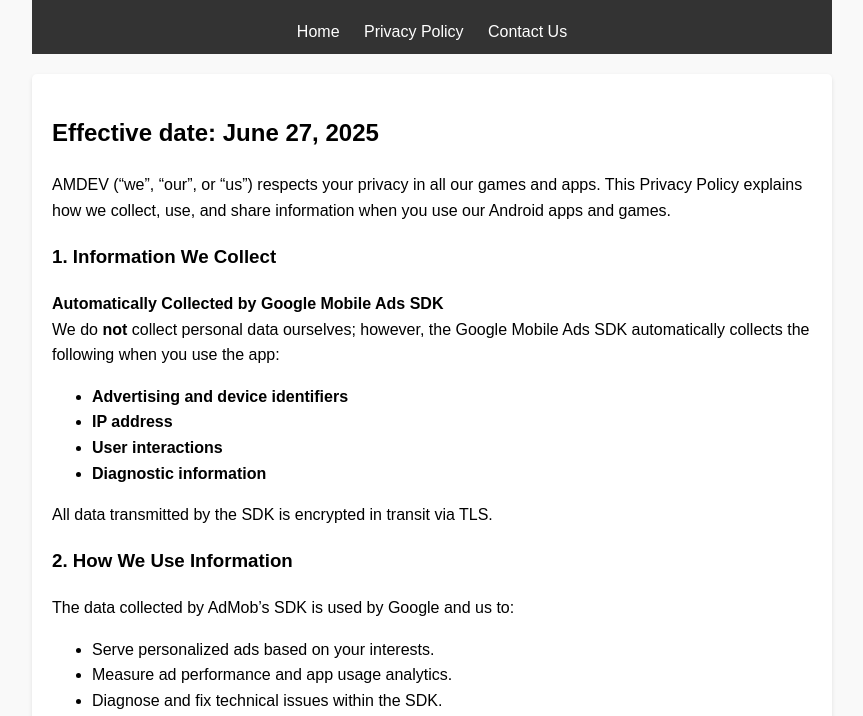
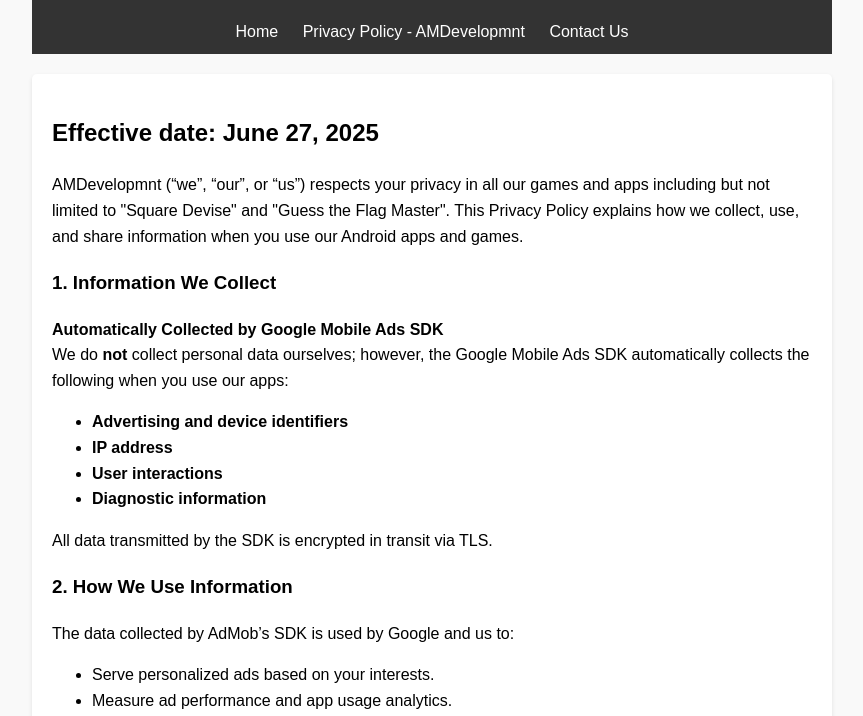
Before and after one commit to AMmoJo/Square-Devise-Website, a plain HTML site: page PrivacyPolicy.html in a window 1280 px wide. Shown: the part 84-800 px from the top of the page, without its empty margins (208-1071 px from the left). Drawn offline with Linux system fonts and the light colour scheme.

Commit message:
upadated policy

```diff
--- a/privacy-policy.html
+++ b/PrivacyPolicy.html
@@ -11,16 +11,16 @@
     <h1>Privacy Policy</h1>
     <nav>
       <a href="index.html">Home</a>
-      <a href="privacy-policy.html">Privacy Policy</a>
+      <a href="privacy-policy.html">Privacy Policy - AMDevelopmnt</a>
       <a href="contact.html">Contact Us</a>
     </nav>
   </header>
   <main>
     <h2>Effective date: June 27, 2025</h2>
-    <p>AMDEV (“we”, “our”, or “us”) respects your privacy in all our games and apps. This Privacy Policy explains how we collect, use, and share information when you use our Android apps and games.</p>
+    <p>AMDevelopmnt (“we”, “our”, or “us”) respects your privacy in all our games and apps including but not limited to "Square Devise" and "Guess the Flag Master". This Privacy Policy explains how we collect, use, and share information when you use our Android apps and games.</p>
     <h3>1. Information We Collect</h3>
     <p><strong>Automatically Collected by Google Mobile Ads SDK</strong><br/>
-    We do <strong>not</strong> collect personal data ourselves; however, the Google Mobile Ads SDK automatically collects the following when you use the app:</p>
+    We do <strong>not</strong> collect personal data ourselves; however, the Google Mobile Ads SDK automatically collects the following when you use our apps:</p>
     <ul>
       <li><strong>Advertising and device identifiers</strong> </li>
       <li><strong>IP address</strong></li>
@@ -53,7 +53,7 @@
     <p>We may update this Privacy Policy; the “Effective date” above will reflect the last revision.</p>
   </main>
   <footer>
-    &copy; 2025 AMDEV
+    &copy; 2025 AMDevelopmnt
   </footer>
 </body>
 </html>
```
